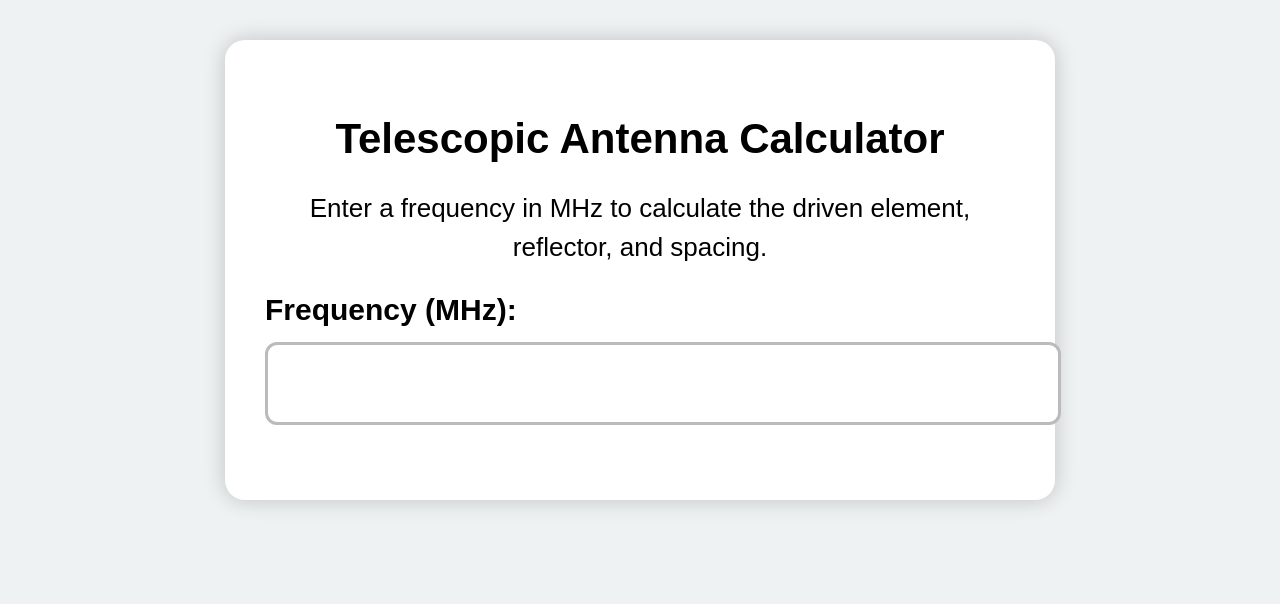
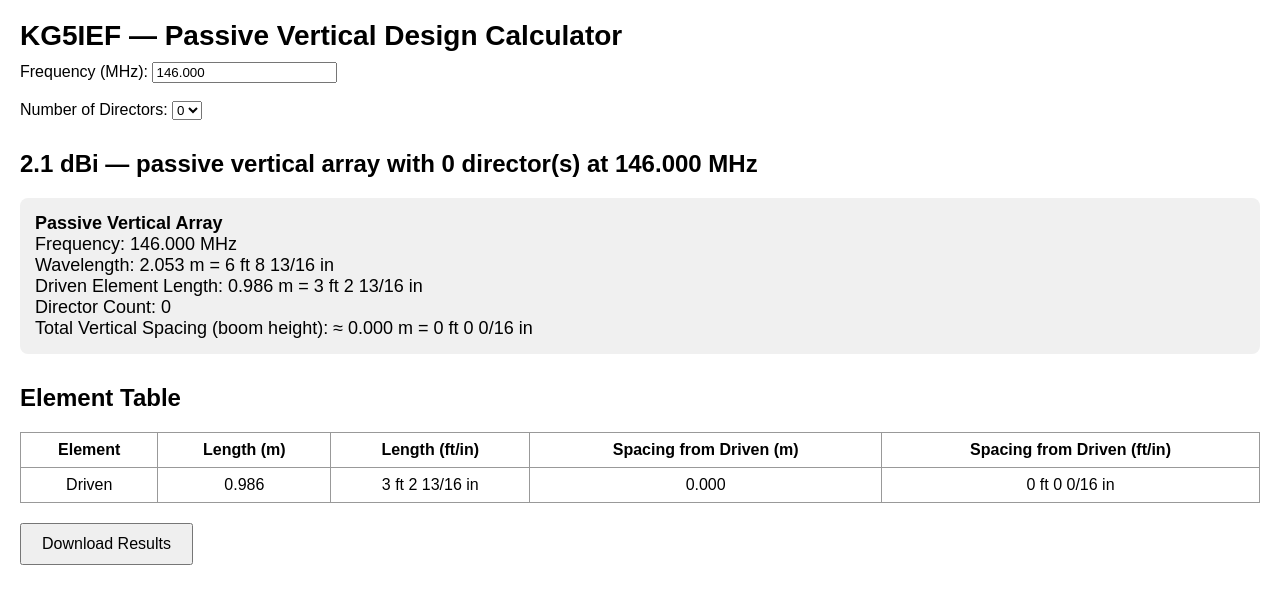
Before and after one commit to patautrey/Antenna_Calculator, a plain HTML site: page index.html in a window 1280 px wide. Drawn offline with Linux system fonts and the light colour scheme.

Commit message:
Update index.html

```diff
--- a/index.html
+++ b/index.html
@@ -1,99 +1,168 @@
 <!DOCTYPE html>
-<html>
+<html lang="en">
 <head>
 <meta charset="UTF-8">
-<title>Antenna Calculator</title>
+<title>Passive Vertical Design Calculator — KG5IEF</title>
 <style>
-    body {
-        font-family: Arial, sans-serif;
-        margin: 0;
-        padding: 0;
-        background: #eef2f3;
-        display: flex;
-        justify-content: center;
-    }
-
-    .box {
-        background: white;
-        padding: 40px;
-        border-radius: 20px;
-        width: 95%;
-        max-width: 750px;
-        margin-top: 40px;
-        margin-bottom: 40px;
-        box-shadow: 0 0 22px rgba(0,0,0,0.20);
-    }
-
-    h2 {
-        font-size: 42px;
-        margin-bottom: 20px;
-        text-align: center;
-    }
-
-    p {
-        font-size: 26px;
-        line-height: 1.5;
-        text-align: center;
-    }
-
-    label {
-        font-size: 30px;
-    }
-
-    input {
-        width: 100%;
-        padding: 20px;
-        font-size: 32px;
-        margin-top: 15px;
-        border-radius: 12px;
-        border: 3px solid #bbb;
-    }
-
-    .result {
-        margin-top: 35px;
-        font-size: 34px;
-        line-height: 1.8;
-        text-align: left;
-    }
+  body { font-family: Arial, sans-serif; margin: 20px; }
+  h1 { font-size: 28px; margin-bottom: 10px; }
+  h2 { margin-top: 30px; }
+  .summary-block {
+    background: #f0f0f0;
+    padding: 15px;
+    border-radius: 8px;
+    margin-bottom: 20px;
+    font-size: 18px;
+  }
+  table { width: 100%; border-collapse: collapse; margin-top: 15px; }
+  table, th, td { border: 1px solid #999; }
+  th, td { padding: 8px; text-align: center; }
+  .download-btn {
+    margin-top: 20px;
+    padding: 10px 20px;
+    font-size: 16px;
+  }
 </style>
 </head>
 <body>
 
-<div class="box">
-<h2>Telescopic Antenna Calculator</h2>
-<p>Enter a frequency in MHz to calculate the driven element, reflector, and spacing.</p>
+<h1>KG5IEF — Passive Vertical Design Calculator</h1>
 
-<label><b>Frequency (MHz):</b></label><br>
-<input id="freq" type="number" step="0.01" oninput="calc()">
+<label>Frequency (MHz): </label>
+<input type="number" id="freq" value="146.000" step="0.001">
+<br><br>
 
-<div class="result" id="out"></div>
-</div>
+<label>Number of Directors:</label>
+<select id="directors">
+  <option value="0" selected>0</option>
+  <option value="1">1</option>
+  <option value="2">2</option>
+  <option value="3">3</option>
+</select>
+
+<h2 id="gainLine"></h2>
+
+<div id="summary" class="summary-block"></div>
+
+<h2>Element Table</h2>
+<div id="tableContainer"></div>
+
+<button class="download-btn" onclick="downloadFile()">Download Results</button>
 
 <script>
-function calc() {
-    let f = parseFloat(document.getElementById("freq").value);
-    if (!f) {
-        document.getElementById("out").innerHTML = "";
-        return;
-    }
+// meters → feet + fractional inches (1/16")
+function toFeetInches(m) {
+  let totalInches = m * 39.3701;
+  let feet = Math.floor(totalInches / 12);
+  let inches = totalInches % 12;
+  let frac = Math.round((inches - Math.floor(inches)) * 16);
+  if (frac === 16) { inches += 1; frac = 0; }
+  return `${feet} ft ${Math.floor(inches)} ${frac}/16 in`;
+}
 
-    let lambda = 300 / f;
+function calcGain(nDir) {
+  if (nDir === 0) return 2.1;
+  if (nDir === 1) return 4.0;
+  if (nDir === 2) return 5.0;
+  return 5.5; // 3 directors
+}
 
-    let driven_m = 0.237 * lambda;
-    let refl_m   = 0.251 * lambda;
-    let space_m  = 0.190 * lambda;
+function calculate() {
+  let fMHz = parseFloat(document.getElementById("freq").value);
+  let nDir = parseInt(document.getElementById("directors").value);
 
-    let driven_ft = driven_m * 3.28084;
-    let refl_ft   = refl_m * 3.28084;
-    let space_ft  = space_m * 3.28084;
+  let c = 299792458;
+  let lambda = c / (fMHz * 1e6);
 
-    document.getElementById("out").innerHTML = `
-        <b>Driven Element:</b> ${driven_m.toFixed(3)} m (${driven_ft.toFixed(2)} ft)<br>
-        <b>Reflector:</b> ${refl_m.toFixed(3)} m (${refl_ft.toFixed(2)} ft)<br>
-        <b>Spacing:</b> ${space_m.toFixed(3)} m (${space_ft.toFixed(2)} ft)
-    `;
+  let drivenLen = 0.48 * lambda;
+  let directorLen = 0.45 * lambda;
+  let spacing = 0.10 * lambda; // between verticals
+
+  let totalHeight = nDir === 0 ? 0 : nDir * spacing;
+  let gain = calcGain(nDir);
+
+  document.getElementById("gainLine").innerHTML =
+    `${gain.toFixed(1)} dBi — passive vertical array with ${nDir} director(s) at ${fMHz.toFixed(3)} MHz`;
+
+  document.getElementById("summary").innerHTML = `
+    <b>Passive Vertical Array</b><br>
+    Frequency: ${fMHz.toFixed(3)} MHz<br>
+    Wavelength: ${lambda.toFixed(3)} m = ${toFeetInches(lambda)}<br>
+    Driven Element Length: ${drivenLen.toFixed(3)} m = ${toFeetInches(drivenLen)}<br>
+    Director Count: ${nDir}<br>
+    Total Vertical Spacing (boom height): ≈ ${totalHeight.toFixed(3)} m = ${toFeetInches(totalHeight)}
+  `;
+
+  let html = `<table>
+    <tr>
+      <th>Element</th>
+      <th>Length (m)</th>
+      <th>Length (ft/in)</th>
+      <th>Spacing from Driven (m)</th>
+      <th>Spacing from Driven (ft/in)</th>
+    </tr>`;
+
+  html += `<tr>
+      <td>Driven</td>
+      <td>${drivenLen.toFixed(3)}</td>
+      <td>${toFeetInches(drivenLen)}</td>
+      <td>0.000</td>
+      <td>0 ft 0 0/16 in</td>
+    </tr>`;
+
+  for (let i = 1; i <= nDir; i++) {
+    let dist = i * spacing;
+    html += `<tr>
+      <td>Director ${i}</td>
+      <td>${directorLen.toFixed(3)}</td>
+      <td>${toFeetInches(directorLen)}</td>
+      <td>${dist.toFixed(3)}</td>
+      <td>${toFeetInches(dist)}</td>
+    </tr>`;
+  }
+
+  html += `</table>`;
+  document.getElementById("tableContainer").innerHTML = html;
 }
+
+function downloadFile() {
+  let fMHz = parseFloat(document.getElementById("freq").value);
+  let nDir = parseInt(document.getElementById("directors").value);
+  let c = 299792458;
+  let lambda = c / (fMHz * 1e6);
+  let gain = calcGain(nDir);
+
+  let summaryText = document.getElementById("summary").innerText;
+
+  let text =
+`Passive Vertical Design Calculator — KG5IEF
+Generated: ${new Date().toLocaleString()}
+-------------------------------------
+
+${summaryText}
+
+-------------------------------------
+Build Summary
+Frequency: ${fMHz.toFixed(3)} MHz
+Wavelength: ${lambda.toFixed(3)} m = ${toFeetInches(lambda)}
+Directors: ${nDir}
+Estimated Gain: ${gain.toFixed(1)} dBi
+Director Length: 0.45 λ
+Driven Length: 0.48 λ
+-------------------------------------
+`;
+
+  let blob = new Blob([text], {type: "text/plain"});
+  let link = document.createElement("a");
+  link.href = URL.createObjectURL(blob);
+  link.download = "Passive_Vertical_Design_Calculator.txt";
+  link.click();
+}
+
+document.getElementById("freq").addEventListener("input", calculate);
+document.getElementById("directors").addEventListener("change", calculate);
+
+calculate();
 </script>
-
 </body>
 </html>
```
